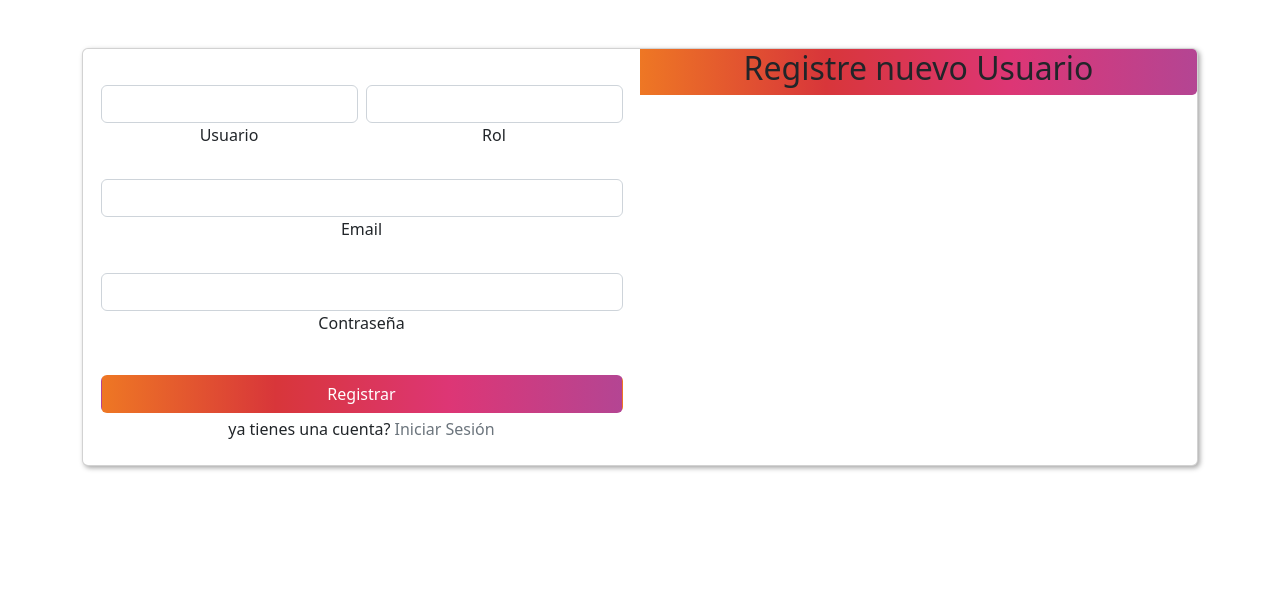
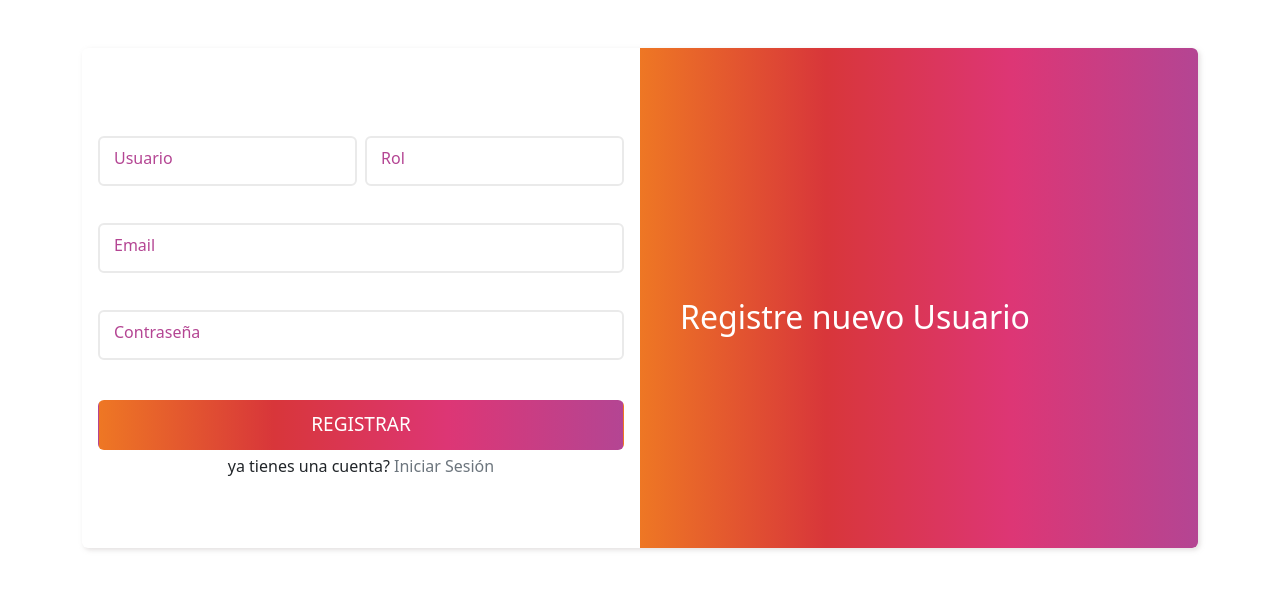
Before and after one commit to OmerJuve2023/login-redesReact, a React (Create React App) app: page /register in a window 1280 px wide. Shown: the top 590 px of the page. Built offline with nearby package versions, Linux system fonts and the light colour scheme.

Commit message:
update to table

```diff
--- a/src/styles/styles.css
+++ b/src/styles/styles.css
@@ -0,0 +1,100 @@
+/*body{
+    background: #fccb90;
+    background: -webkit-linear-gradient(to right, #ee7724, #d8363a, #dd3675, #b44593);
+    background: linear-gradient(to right, #ee7724, #d8363a, #dd3675, #b44593);
+}*/
+
+.gradient-custom-2 {
+    /* fallback for old browsers */
+    background: #fccb90;
+
+    /* Chrome 10-25, Safari 5.1-6 */
+    background: -webkit-linear-gradient(to right, #ee7724, #d8363a, #dd3675, #b44593);
+
+    /* W3C, IE 10+/ Edge, Firefox 16+, Chrome 26+, Opera 12+, Safari 7+ */
+    background: linear-gradient(to right, #ee7724, #d8363a, #dd3675, #b44593);
+}
+.boxSombra{
+    box-shadow: 2px 2px 5px rgba(173, 163, 163, 0.35);
+}
+
+.card{
+    background-color:#fff;
+    border:none;
+    height:500px;
+    overflow:hidden;
+}
+
+.input-field{
+    position:relative;
+    margin-top:5px;
+}
+
+.input-field input{
+    height:50px;
+    outline:none !important;
+    border:2px solid #eaeaea;
+
+}
+
+.input-field input:focus{
+    box-shadow:none;
+    outline:none !important;
+    border-color: #ee7724;
+}
+
+.input-field label{
+    position:absolute;
+    top:10px;
+    left:6px;
+    transition:all 0.3s;
+    color: #b44593;
+    padding:0 10px;
+    border-radius:20px;
+
+}
+
+.input-field input:focus+label,
+.input-field input:valid+label
+{
+    position:absolute;
+    top:-25px;
+    font-size:20px;
+
+}
+
+.signup-button{
+    height:50px;
+    font-size:19px;
+    text-transform:uppercase;
+}
+
+.right-side{
+
+    position:relative;
+
+}
+
+
+.right-side-content{
+    background-color: #e79331;
+    height:500px;
+    width:100%;
+    padding:10px;
+    position:relative;
+}
+
+
+.right-side-content .content{
+    position:absolute;
+    top:50%;
+    left:0;
+    padding:0 40px;
+}
+
+.content{
+    display:flex;
+    color:#fff;
+    justify-content:center;
+    align-items:center;
+}
```
